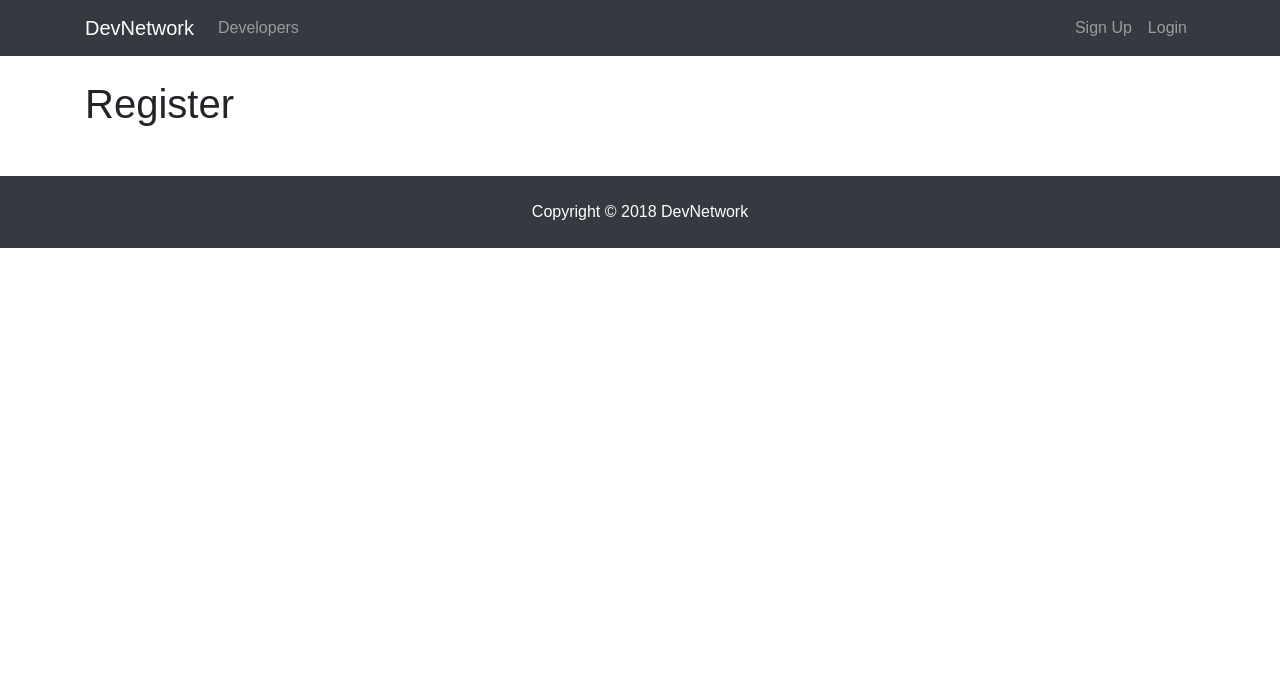
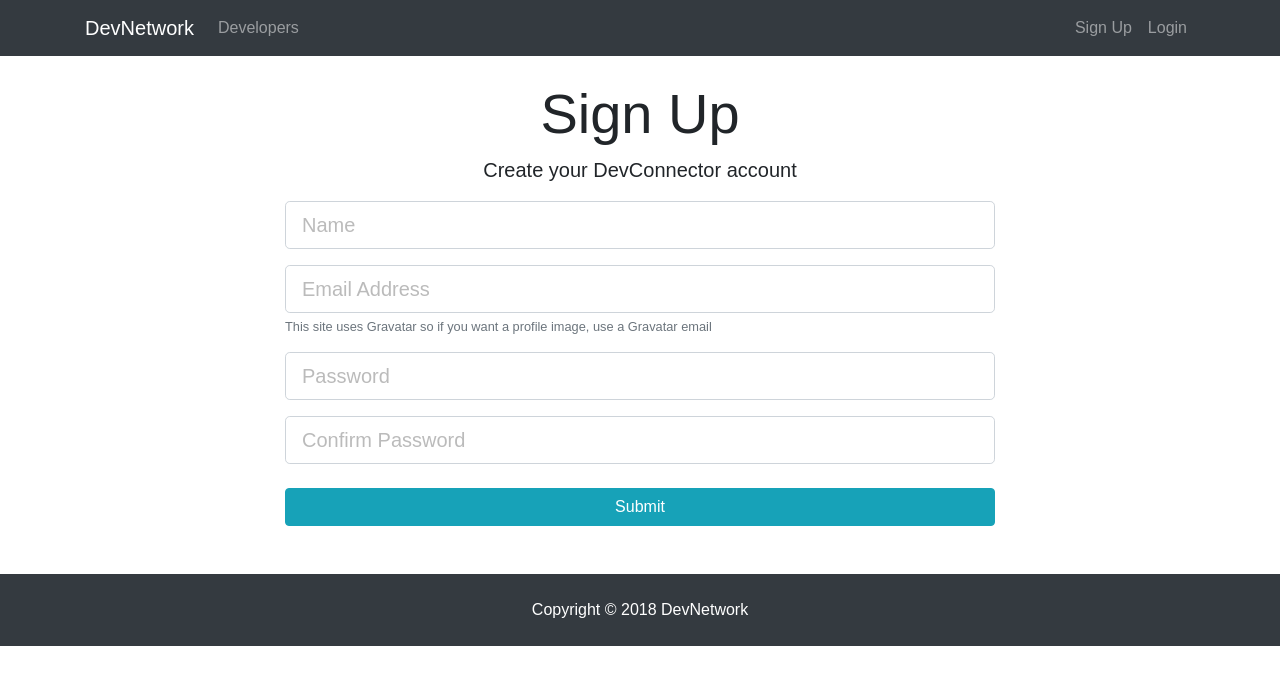
Before and after one commit to AnDeVerin/dev-network, a React (Create React App) app in the folder client/: page /register in a window 1280 px wide. Shown: the top 684 px of the page. Built offline with nearby package versions, Linux system fonts and the light colour scheme.

Commit message:
implement register component

```diff
--- a/client/package.json
+++ b/client/package.json
@@ -3,6 +3,8 @@
   "version": "0.1.0",
   "private": true,
   "dependencies": {
+    "axios": "^0.18.0",
+    "classnames": "^2.2.6",
     "react": "^16.4.2",
     "react-dom": "^16.4.2",
     "react-router-dom": "^4.3.1",
--- a/client/src/components/auth/Login.jsx
+++ b/client/src/components/auth/Login.jsx
@@ -1,11 +1,64 @@
 import React, { Component } from 'react';
+// import axios from 'axios';
 
 export default class Login extends Component {
+  constructor() {
+    super();
+    this.state = {
+      email: '',
+      password: '',
+      errors: {},
+    };
+  }
+
+  onChange = (e) => {
+    this.setState({ [e.target.name]: e.target.value });
+  };
+
+  onSubmit = (e) => {
+    e.preventDefault();
+    const user = {
+      email: this.state.email,
+      password: this.state.password,
+    };
+    console.log(user);
+  };
+
   render() {
-    this.dummy = null;
     return (
-      <div>
-        <h1>Login</h1>
+      <div className="login">
+        <div className="container">
+          <div className="row">
+            <div className="col-md-8 m-auto">
+              <h1 className="display-4 text-center">Log In</h1>
+              <p className="lead text-center">Sign in to your DevConnector account</p>
+
+              <form onSubmit={this.onSubmit}>
+                <div className="form-group">
+                  <input
+                    type="email"
+                    className="form-control form-control-lg"
+                    placeholder="Email Address"
+                    name="email"
+                    value={this.state.email}
+                    onChange={this.onChange}
+                  />
+                </div>
+                <div className="form-group">
+                  <input
+                    type="password"
+                    className="form-control form-control-lg"
+                    placeholder="Password"
+                    name="password"
+                    value={this.state.password}
+                    onChange={this.onChange}
+                  />
+                </div>
+                <input type="submit" className="btn btn-info btn-block mt-4" />
+              </form>
+            </div>
+          </div>
+        </div>
       </div>
     );
   }
--- a/client/src/components/auth/Register.jsx
+++ b/client/src/components/auth/Register.jsx
@@ -1,12 +1,114 @@
 import React, { Component } from 'react';
+import classnames from 'classnames';
+import axios from 'axios';
 
 export default class Register extends Component {
+  constructor() {
+    super();
+    this.state = {
+      name: '',
+      email: '',
+      password: '',
+      password2: '',
+      errors: {},
+    };
+  }
+
+  onChange = (e) => {
+    this.setState({ [e.target.name]: e.target.value });
+  };
+
+  onSubmit = (e) => {
+    e.preventDefault();
+    const newUser = {
+      name: this.state.name,
+      email: this.state.email,
+      password: this.state.password,
+      password2: this.state.password2,
+    };
+    // testing API
+    axios
+      .post('/api/users/register', newUser)
+      .then(res => console.log(res.data))
+      .catch(err => this.setState({ errors: err.response.data }));
+  };
+
   render() {
-    this.dummy = null;
+    const { errors } = this.state;
+
+
     return (
-      <div>
-        <h1>Register</h1>
-      </div>
+      <div className="register">
+        <div className="container">
+          <div className="row">
+            <div className="col-md-8 m-auto">
+              <h1 className="display-4 text-center">Sign Up</h1>
+              <p className="lead text-center">Create your DevConnector account</p>
+
+              <form noValidate onSubmit={this.onSubmit}>
+                <div className="form-group">
+                  <input
+                    type="text"
+                    className={classnames(
+                      'form-control form-control-lg',
+                      { 'is-invalid': errors.name },
+                    )}
+                    placeholder="Name"
+                    name="name"
+                    value={this.state.name}
+                    onChange={this.onChange}
+                  />
+                  {errors.name && (<div className='invalid-feedback'>{errors.name}</div>)}
+                </div>
+                <div className="form-group">
+                  <input
+                    type="email"
+                    className={classnames(
+                      'form-control form-control-lg',
+                      { 'is-invalid': errors.email },
+                    )}
+                    placeholder="Email Address"
+                    name="email"
+                    value={this.state.email}
+                    onChange={this.onChange}
+                  />
+                  {errors.email && (<div className='invalid-feedback'>{errors.email}</div>)}
+                  <small className="form-text text-muted">This site uses Gravatar so if you want a profile image, use a Gravatar email</small>
+                </div>
+                <div className="form-group">
+                  <input
+                    type="password"
+                    className={classnames(
+                      'form-control form-control-lg',
+                      { 'is-invalid': errors.password },
+                    )}
+                    placeholder="Password"
+                    name="password"
+                    value={this.state.password}
+                    onChange={this.onChange}
+                  />
+                  {errors.password && (<div className='invalid-feedback'>{errors.password}</div>)}
+                </div>
+                <div className="form-group">
+                  <input
+                    type="password"
+                    className={classnames(
+                      'form-control form-control-lg',
+                      { 'is-invalid': errors.password2 },
+                    )}
+                    placeholder="Confirm Password"
+                    name="password2"
+                    value={this.state.password2}
+                    onChange={this.onChange}
+                  />
+                  {errors.password2 && (<div className='invalid-feedback'>{errors.password2}</div>)}
+                </div>
+                <input type="submit" className="btn btn-info btn-block mt-4" />
+              </form>
+            </div>
+          </div>
+        </div>
+      </div >
     );
   }
 }
```
